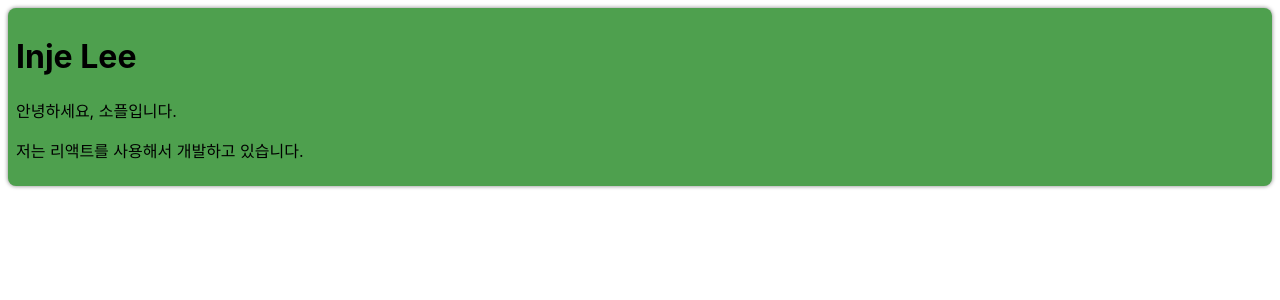
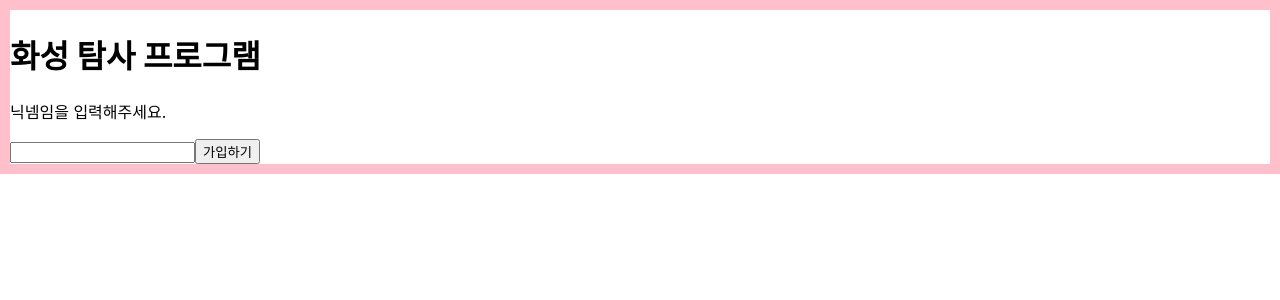
Before and after one commit to Soodoll2/react-study, a React (Create React App) app: page / in a window 1280 px wide. Shown: the top 300 px of the page. Built offline with nearby package versions, Linux system fonts and the light colour scheme.

Commit message:
chapter13

```diff
--- a/src/chapter_13/Composition.jsx
+++ b/src/chapter_13/Composition.jsx
@@ -1,16 +1,19 @@
+import { useState } from "react";
 
 /// [1] Containment : 하위 컴포넌트를 포함하는 합성 방법
 // 1) 하나의 chlidren 사용
 // Dialog > FancyBorder
 function FancyBorder(props) {
   return(
-    <div className={'Fancyborder FancyBorder-' + props.color}>
+    <div style={{borderWidth: "10px", borderStyle: "solid",borderColor: props.color || "white",}}>
       {props.children}
     </div>
   );
 }
 // 2) 여러개의 chlidren 집합이 필요한 경우 별도의 props를 정의해서 사용
 // Dialog > SplitPane (props.left,props.right)
+function Contacts() {}
+function Chat() {}
 function SplitPane(props) {
   return (
     <div className="SplitPane">
@@ -35,23 +38,44 @@ function App() {
 function Dialog(props){
   return (
     <FancyBorder color="pink">
-      {/* FancyBorder 컴포넌트의 props.children */}
       <h1 className="Dialog-title">{props.title}</h1>
       <p className="Dialog-message">{props.message}</p>
+      {/* Containment : 하위 컴포넌트를 포함하는 합성 방법  */}
+      {props.children}
     </FancyBorder>
   );
 }
 // 특수화 시킨 컴포넌트
 function WelcomeDialog(props){
   return (
+    <>
+    {/* Specialization  */}
     <Dialog title="어서오세요" message="우리 사이트에 방문하신 것을 환영합니다!" />
+    </>
   );
 }
 
 // [3] Containment + Specialization
+// Specialization : 화성 탐사 프로그램 닉네임 입력 특수화 컴포넌트
+function SignUpDialog(props) {
+  const [nickname, setNickname] = useState('');
 
+  const handleChange = (event) => {
+    setNickname(event.target.value);
+  }
+
+  const handleSignUp = () => {
+    alert(`어서 오세요, ${nickname}님!`)
+  }
+
+  return (
+    <Dialog title="화성 탐사 프로그램" message="닉넴임을 입력해주세요.">
+      {/* Dialog 의 props.children */}
+      <input value={nickname} onChange={handleChange} />
+      <button onClick={handleSignUp}>가입하기</button>
+    </Dialog>
+  );
+}
+export default SignUpDialog;
 
 // [4] 상속 : 리액트에선 상속 사용 X / 컴포넌트의 조합으로 새로운 컴포넌트 만들기!
-
-
-//
--- a/src/chapter_13/ProfileCard.jsx
+++ b/src/chapter_13/ProfileCard.jsx
@@ -2,9 +2,9 @@ import Card from "./Card";
 
 function ProfileCard(props) {
     return (
-        <Card title="Inje Lee" backgroundColor="#4ea04e">
-            <p>안녕하세요, 소플입니다.</p>
-            <p>저는 리액트를 사용해서 개발하고 있습니다.</p>
+        <Card title="SOODOLL" backgroundColor="#4ea04e">
+            <p>안녕? 나는 소플의 책으로 리액트를 공부하는 수돌이야.</p>
+            <p>소플... 두고보자</p>
         </Card>
     );
 }
--- a/src/index.js
+++ b/src/index.js
@@ -5,7 +5,7 @@ import App from './App';
 import reportWebVitals from './reportWebVitals';
 
 //import ThisWeek from './chapter_12/Calculator';
-import ThisWeek from './chapter_13/ProfileCard';
+import ThisWeek from './chapter_13/Composition';
 
 const root = ReactDOM.createRoot(document.getElementById('root'));
 root.render(
```
Also changed, not shown: 1 other file (tests, documents, lock files or other folders).
